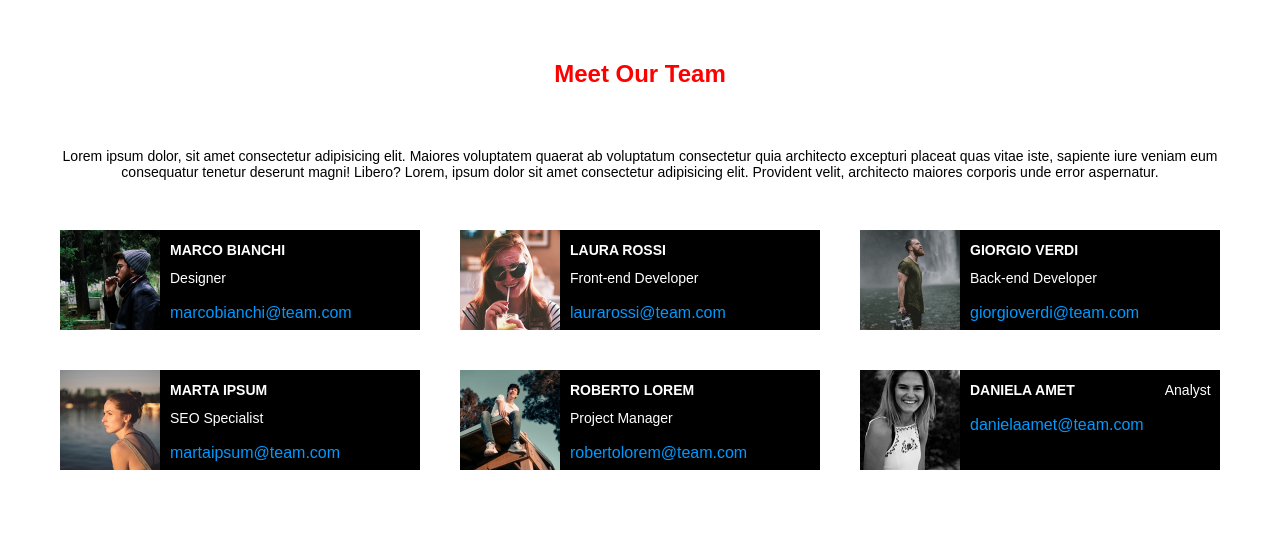
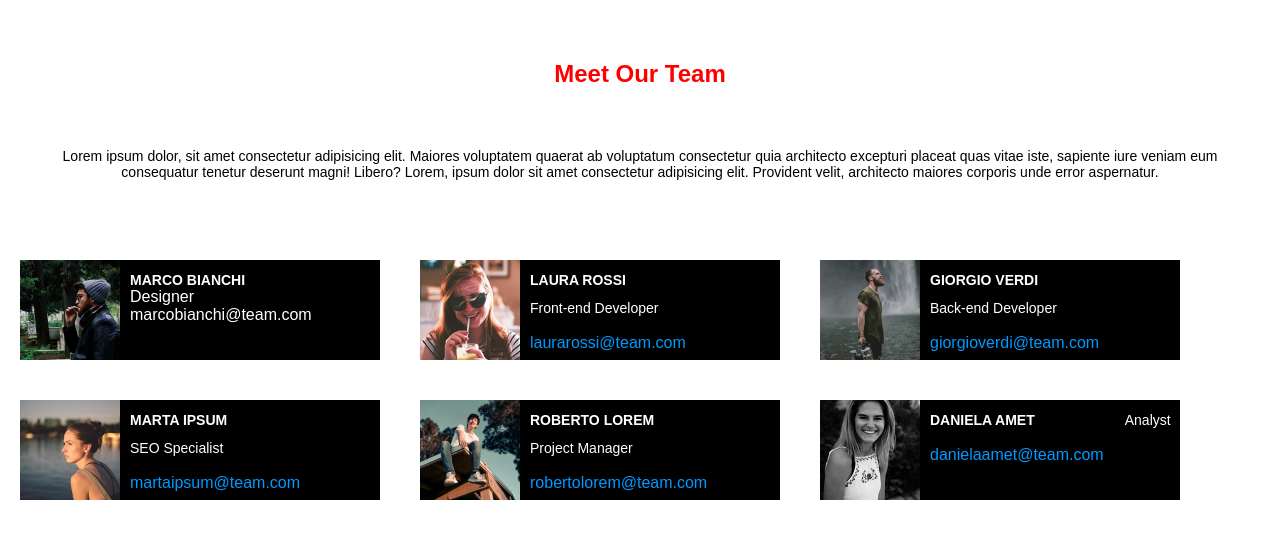
Before and after one commit to Ericson-Manalo/html-css-float-cards, a plain HTML site: page index.html in a window 1280 px wide. Drawn offline with Linux system fonts and the light colour scheme.

Commit message:
fixing the container wtih padding on left right

```diff
--- a/index.html
+++ b/index.html
@@ -17,9 +17,9 @@
             <p class="main-text">Lorem ipsum dolor, sit amet consectetur adipisicing elit. Maiores voluptatem quaerat ab voluptatum consectetur quia architecto excepturi placeat quas vitae iste, sapiente iure veniam eum consequatur tenetur deserunt magni! Libero? Lorem, ipsum dolor sit amet consectetur adipisicing elit. Provident velit, architecto maiores corporis unde error aspernatur.
             </p>
         </section>
-
-        <section class="clearfix">
-            <div class="black-box float-left">
+    </main>
+        <section class="clearfix group-member">
+          <!-- <div class="black-box float-left">
                         <img src="img/male1.png" alt="Marco Bianchi" class="float-left">
 
                         <div class="float-left clearfix">
@@ -39,6 +39,15 @@
                                 marcobianchi@team.com
                             </a>
                         </div>
+
+            </div> -->
+
+            <div class="black-box float-left clearfix">
+                <img src="img/male1.png" alt="Marco Bianchi" class="float-left">
+
+                <h2>MARCO BIANCHI</h2>
+                <p>Designer</p>
+                <p>marcobianchi@team.com</p>
 
             </div>
 
@@ -75,7 +84,7 @@
             </div>
         </section>
 
-        <section class="clearfix">
+        <section class="clearfix group-member">
             <div class="black-box float-left clearfix">
                 <img src="img/female2.png" alt="Marta Ipsum" class="float-left">
 
@@ -128,6 +137,6 @@
                     </a>
             </div>
         </section>
-    </main>
+
 </body>
 </html>
```
